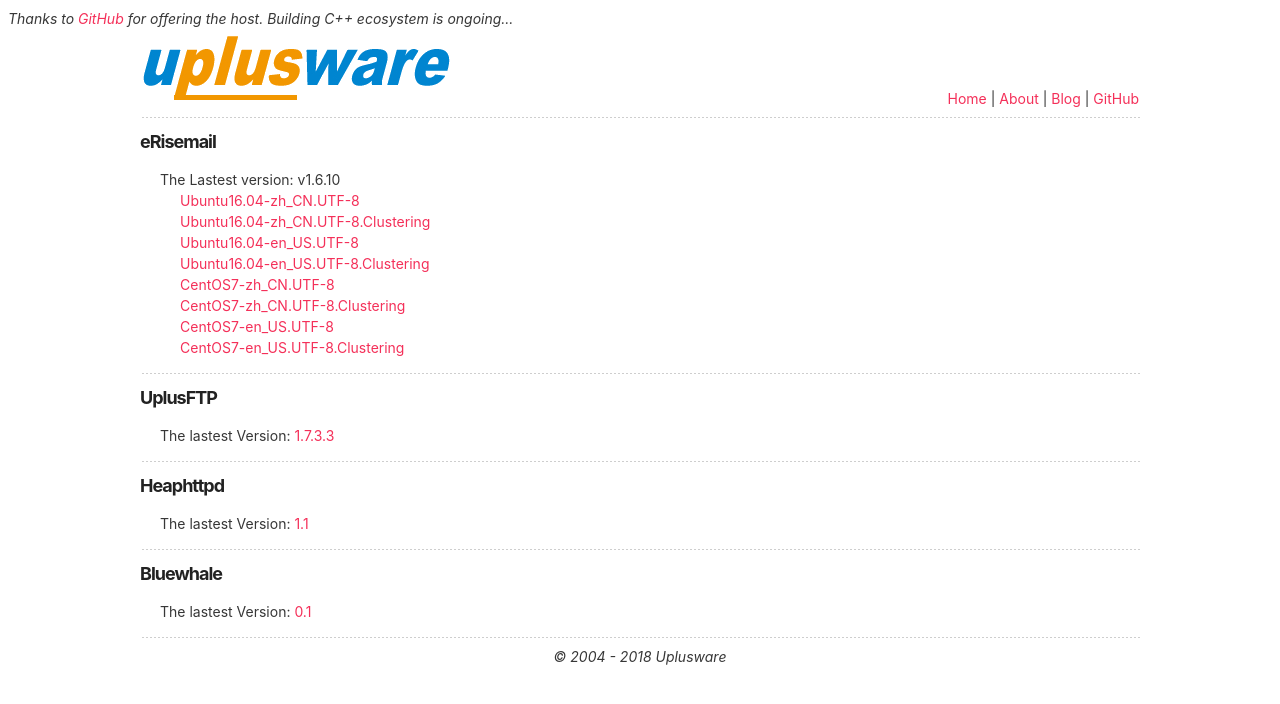
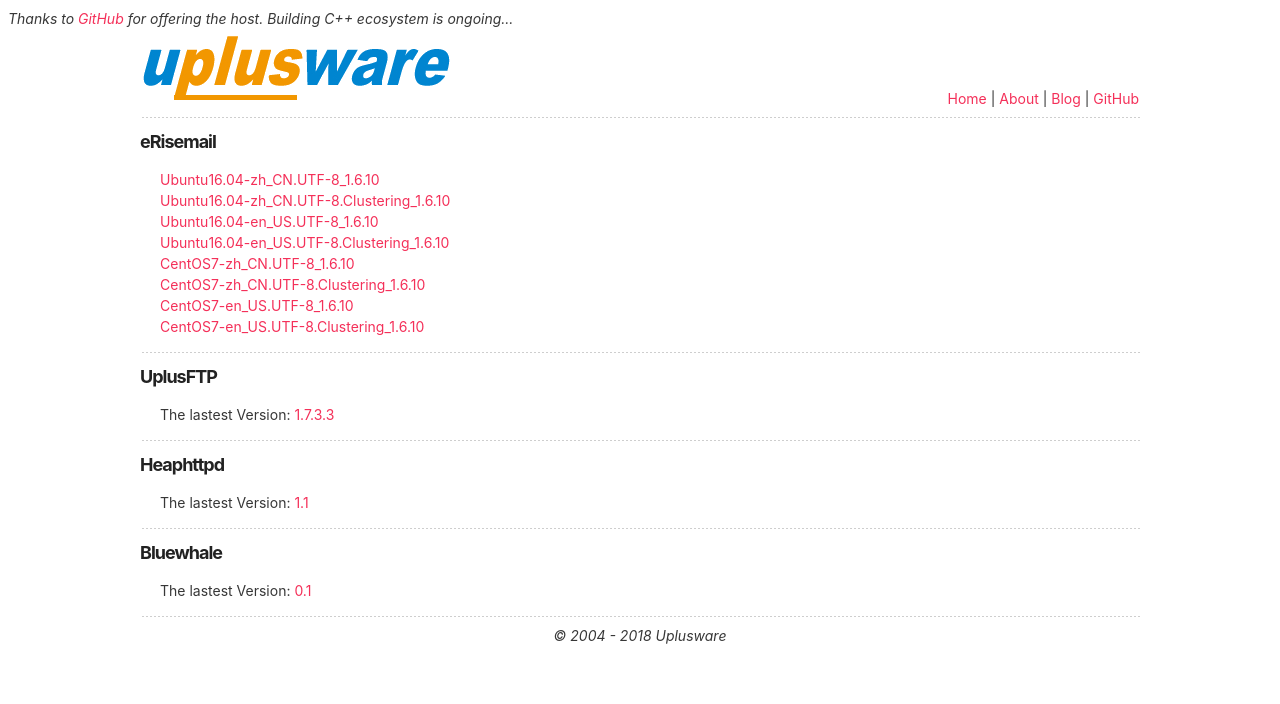
Before and after one commit to uplusware/uplusware.github.io, a Jekyll site: the page download.html, which Jekyll copies as it is, in a window 1280 px wide. Shown: the top 704 px of the page. Built offline with Jekyll 4.4.1, drawn with Linux system fonts in a browser that asks for light colours.

Commit message:
Update download.html

```diff
--- a/download.html
+++ b/download.html
@@ -21,19 +21,14 @@
 		<h5><a id="erisemail-server" class="anchor" href="#erisemail-server" aria-hidden="true"><span class="octicon octicon-link"></span></a>eRisemail</h5>
 
 		<ul>
-		<li>The Lastest version: v1.6.10
-
-		<ul>
-			<li><a href="https://github.com/uplusware/erisemail/raw/master/ubuntu-erisemail-bin-cn-utf8-x86_64-linux-1.6.10.tar.gz">Ubuntu16.04-zh_CN.UTF-8</a></li>
-			<li><a href="https://github.com/uplusware/erisemail/raw/master/ubuntu-erisemail-bin-cn-utf8-x86_64-linux-1.6.10-dist.tar.gz">Ubuntu16.04-zh_CN.UTF-8.Clustering</a></li>
-			<li><a href="https://github.com/uplusware/erisemail/raw/master/ubuntu-erisemail-bin-en-utf8-x86_64-linux-1.6.10.tar.gz">Ubuntu16.04-en_US.UTF-8</a></li>
-			<li><a href="https://github.com/uplusware/erisemail/raw/master/ubuntu-erisemail-bin-en-utf8-x86_64-linux-1.6.10-dist.tar.gz">Ubuntu16.04-en_US.UTF-8.Clustering</a></li>
-			<li><a href="https://github.com/uplusware/erisemail/raw/master/centos7-erisemail-bin-cn-utf8-x86_64-linux-1.6.10.tar.gz">CentOS7-zh_CN.UTF-8</a></li>
-			<li><a href="https://github.com/uplusware/erisemail/raw/master/centos7-erisemail-bin-cn-utf8-x86_64-linux-1.6.10-dist.tar.gz">CentOS7-zh_CN.UTF-8.Clustering</a></li>
-			<li><a href="https://github.com/uplusware/erisemail/raw/master/centos7-erisemail-bin-en-utf8-x86_64-linux-1.6.10.tar.gz">CentOS7-en_US.UTF-8</a></li>
-			<li><a href="https://github.com/uplusware/erisemail/raw/master/centos7-erisemail-bin-en-utf8-x86_64-linux-1.6.10-dist.tar.gz">CentOS7-en_US.UTF-8.Clustering</a></li>
-		</ul>
-		</li>
+			<li><a href="https://github.com/uplusware/erisemail/raw/master/ubuntu-erisemail-bin-cn-utf8-x86_64-linux-1.6.10.tar.gz">Ubuntu16.04-zh_CN.UTF-8_1.6.10</a></li>
+			<li><a href="https://github.com/uplusware/erisemail/raw/master/ubuntu-erisemail-bin-cn-utf8-x86_64-linux-1.6.10-dist.tar.gz">Ubuntu16.04-zh_CN.UTF-8.Clustering_1.6.10</a></li>
+			<li><a href="https://github.com/uplusware/erisemail/raw/master/ubuntu-erisemail-bin-en-utf8-x86_64-linux-1.6.10.tar.gz">Ubuntu16.04-en_US.UTF-8_1.6.10</a></li>
+			<li><a href="https://github.com/uplusware/erisemail/raw/master/ubuntu-erisemail-bin-en-utf8-x86_64-linux-1.6.10-dist.tar.gz">Ubuntu16.04-en_US.UTF-8.Clustering_1.6.10</a></li>
+			<li><a href="https://github.com/uplusware/erisemail/raw/master/centos7-erisemail-bin-cn-utf8-x86_64-linux-1.6.10.tar.gz">CentOS7-zh_CN.UTF-8_1.6.10</a></li>
+			<li><a href="https://github.com/uplusware/erisemail/raw/master/centos7-erisemail-bin-cn-utf8-x86_64-linux-1.6.10-dist.tar.gz">CentOS7-zh_CN.UTF-8.Clustering_1.6.10</a></li>
+			<li><a href="https://github.com/uplusware/erisemail/raw/master/centos7-erisemail-bin-en-utf8-x86_64-linux-1.6.10.tar.gz">CentOS7-en_US.UTF-8_1.6.10</a></li>
+			<li><a href="https://github.com/uplusware/erisemail/raw/master/centos7-erisemail-bin-en-utf8-x86_64-linux-1.6.10-dist.tar.gz">CentOS7-en_US.UTF-8.Clustering_1.6.10</a></li>
 		</ul>
 
 		<hr>
```
